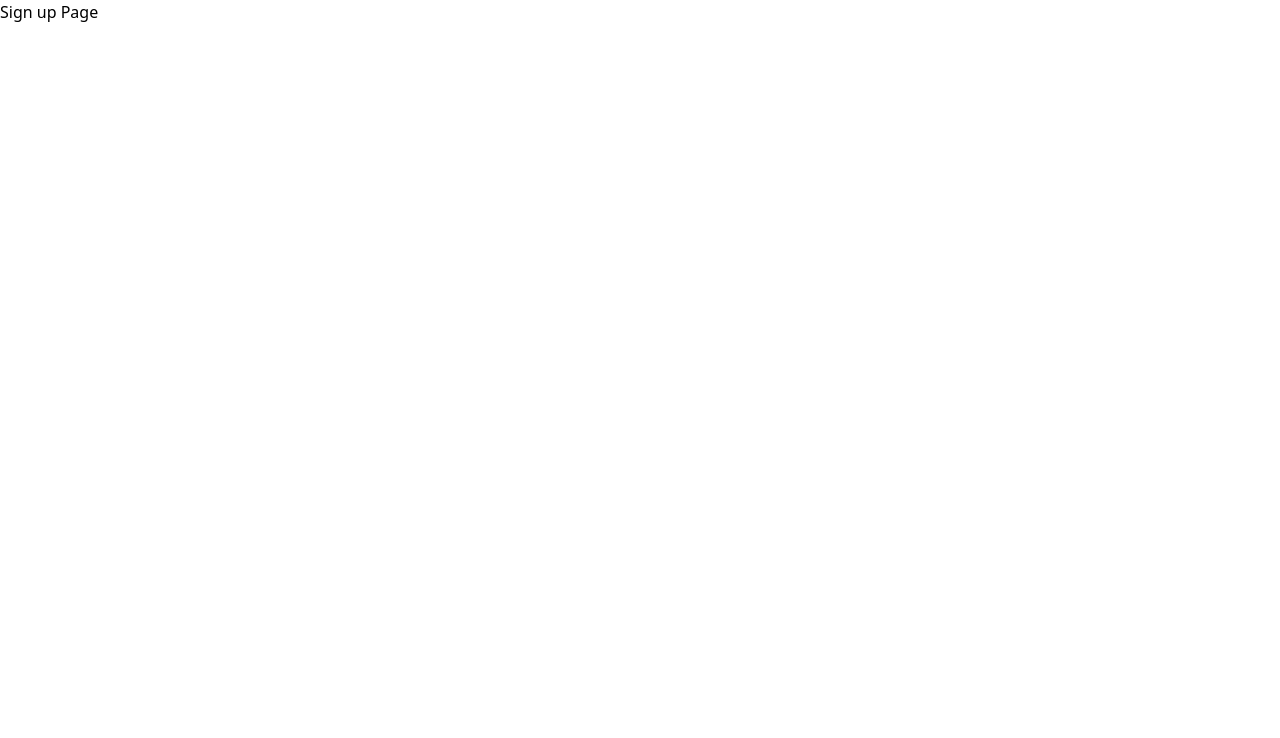
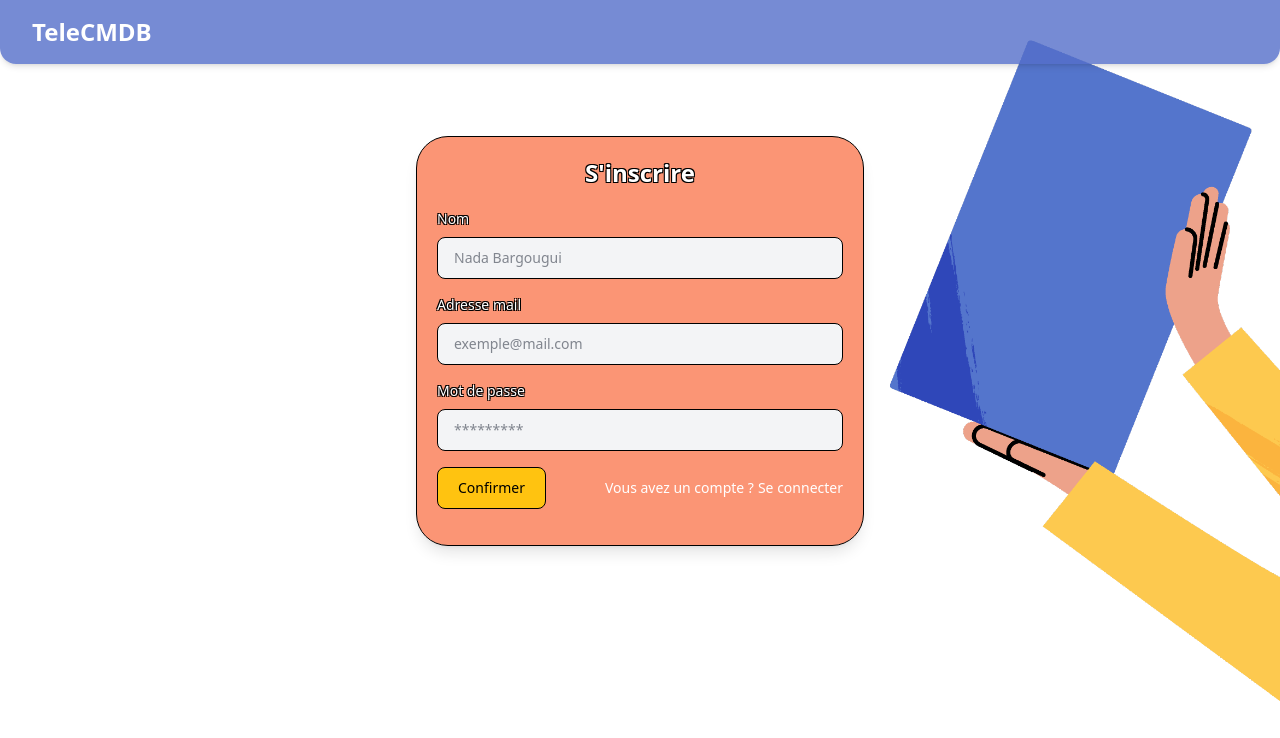
Before and after one commit to NadaBargougui/CMDB-application, a React (Vite) app: page /signup in a window 1280 px wide. Shown: the top 738 px of the page. Built offline with nearby package versions, Linux system fonts and the light colour scheme.

Commit message:
sign up page

```diff
--- a/src/pages/landing/landing.jsx
+++ b/src/pages/landing/landing.jsx
@@ -6,12 +6,12 @@ const Landing = () => {
       {/* Navigation Bar */}
       <nav className="fixed top-0 w-full z-40 bg-[#546fca]/80 rounded-b-2xl shadow-md ">
         <div className="flex flex-wrap items-center justify-between px-4 sm:px-8 py-3 sm:py-4">
-          <a
-            href="/"
+          <Link
+            to="/"
             className="font-bold text-white t-xl sm:text-xl md:text-2xl lg:top-4xl xl:top-5xl"
           >
             TeleCMDB
-          </a>
+          </Link>
         </div>
       </nav>
 
@@ -37,7 +37,7 @@ const Landing = () => {
           <Link to="/login">
             <button
               type="button"
-              className="w-40 sm:w-48 md:w-52 lg:w-60 text-base sm:text-lg md:text-xl lg:text-2xl px-4 sm:px-6 md:px-8 lg:px-10 py-2 sm:py-3 md:py-4 lg:py-5 text-white font-medium rounded-2xl bg-[#546fca]/80 hover:bg-[#546fca] transition-colors duration-300"
+              className="w-40 sm:w-48 md:w-52 lg:w-60 text-base sm:text-lg md:text-xl lg:text-2xl px-4 sm:px-6 md:px-8 lg:px-10 py-2 sm:py-3 md:py-4 lg:py-5 text-white font-medium rounded-2xl bg-[#546fca]/80 hover:bg-[#546fca] transition-colors duration-300 cursor-pointer"
             >
               Se connecter
             </button>
@@ -45,7 +45,7 @@ const Landing = () => {
           <Link to="/signup">
             <button
               type="button"
-              className="w-40 sm:w-48 md:w-52 lg:w-60 text-base sm:text-lg md:text-xl lg:text-2xl px-4 sm:px-6 md:px-8 lg:px-10 py-2 sm:py-3 md:py-4 lg:py-5 text-white font-medium rounded-2xl text-center bg-[#f94f1a]/80 hover:bg-[#f94f1a] transition-colors duration-300"
+              className="w-40 sm:w-48 md:w-52 lg:w-60 text-base sm:text-lg md:text-xl lg:text-2xl px-4 sm:px-6 md:px-8 lg:px-10 py-2 sm:py-3 md:py-4 lg:py-5 text-white font-medium rounded-2xl text-center bg-[#f94f1a]/80 hover:bg-[#f94f1a] transition-colors duration-300 cursor-pointer"
             >
               S'inscrire
             </button>
--- a/src/pages/signup/signup.jsx
+++ b/src/pages/signup/signup.jsx
@@ -1,5 +1,120 @@
+import { Link } from "react-router-dom";
+
 const signup = () => {
-  return <h1>Sign up Page</h1>;
+  return (
+    <>
+      {/* Navigation Bar */}
+      <nav className="fixed top-0 w-full z-40 bg-[#546fca]/80 rounded-b-2xl shadow-md ">
+        <div className="flex flex-wrap items-center justify-between px-4 sm:px-8 py-3 sm:py-4">
+          <Link
+            to="/"
+            className="font-bold text-white t-xl sm:text-xl md:text-2xl lg:top-4xl xl:top-5xl"
+          >
+            TeleCMDB
+          </Link>
+        </div>
+      </nav>
+
+      {/* Sign up Section */}
+      <div className="relative min-h-screen w-full pt-24 overflow-hidden">
+        {/* Background Image */}
+        <img
+          src="assets/images/signupBackground.svg"
+          className="absolute top-0 left-0"
+          alt="Signup Background"
+        />
+
+        {/* Fields */}
+        <div className="w-112 backdrop-blur-lg rounded-4xl shadow-lg p-5 bg-[#f94f1a]/60 text-white relative z-10 mx-auto mt-10 border border-black">
+          <h2
+            className="text-2xl font-bold pb-5 text-center"
+            style={{
+              textShadow:
+                "-1px -1px 0 black, 1px -1px 0 black, -1px 1px 0 black, 1px 1px 0 black",
+            }}
+          >
+            {" "}
+            S'inscrire
+          </h2>
+          <form>
+            <div className="mb-4">
+              <label
+                htmlFor="name"
+                className="block mb-2 text-sm font-medium"
+                style={{
+                  textShadow:
+                    "-1px -1px 0 black, 1px -1px 0 black, -1px 1px 0 black, 1px 1px 0 black",
+                }}
+              >
+                Nom
+              </label>
+              <input
+                type="text"
+                id="name"
+                className="bg-gray-100 border border-black text-gray-900 text-sm rounded-lg focus:ring-2 focus:ring-blue-500 focus:border-blue-500 w-full py-2.5 px-4"
+                placeholder="Nada Bargougui"
+                required
+              />
+            </div>
+
+            <div className="mb-4">
+              <label
+                htmlFor="email"
+                className="block mb-2 text-sm font-medium"
+                style={{
+                  textShadow:
+                    "-1px -1px 0 black, 1px -1px 0 black, -1px 1px 0 black, 1px 1px 0 black",
+                }}
+              >
+                Adresse mail
+              </label>
+              <input
+                type="email"
+                id="email"
+                className="bg-gray-100 border border-black text-gray-900 text-sm rounded-lg focus:ring-2 focus:ring-blue-500 focus:border-blue-500 w-full py-2.5 px-4"
+                placeholder="exemple@mail.com"
+                required
+              />
+            </div>
+
+            <div className="mb-4">
+              <label
+                htmlFor="password"
+                className="block mb-2 text-sm font-medium"
+                style={{
+                  textShadow:
+                    "-1px -1px 0 black, 1px -1px 0 black, -1px 1px 0 black, 1px 1px 0 black",
+                }}
+              >
+                Mot de passe
+              </label>
+              <input
+                type="password"
+                id="password"
+                className="bg-gray-100 border border-black text-gray-900 text-sm rounded-lg focus:ring-2 focus:ring-blue-500 focus:border-blue-500 w-full py-2.5 px-4"
+                placeholder="*********"
+                required
+              />
+            </div>
+            <div className="flex items-center justify-between mb-4">
+              <button
+                type="submit"
+                className="text-black border border-black bg-[#ffc310] hover:bg-[#ffc310]/80 focus:ring-2 focus:ring-blue-300 font-medium rounded-lg text-sm py-2.5 px-5 w-full sm:w-auto cursor-pointer"
+              >
+                Confirmer
+              </button>
+              <div className="flex items-center text-sm">
+                <p>Vous avez un compte ?</p>
+                <Link to="/login" className=" cursor-pointer ml-1">
+                  Se connecter
+                </Link>
+              </div>
+            </div>
+          </form>
+        </div>
+      </div>
+    </>
+  );
 };
 
 export default signup;
```
